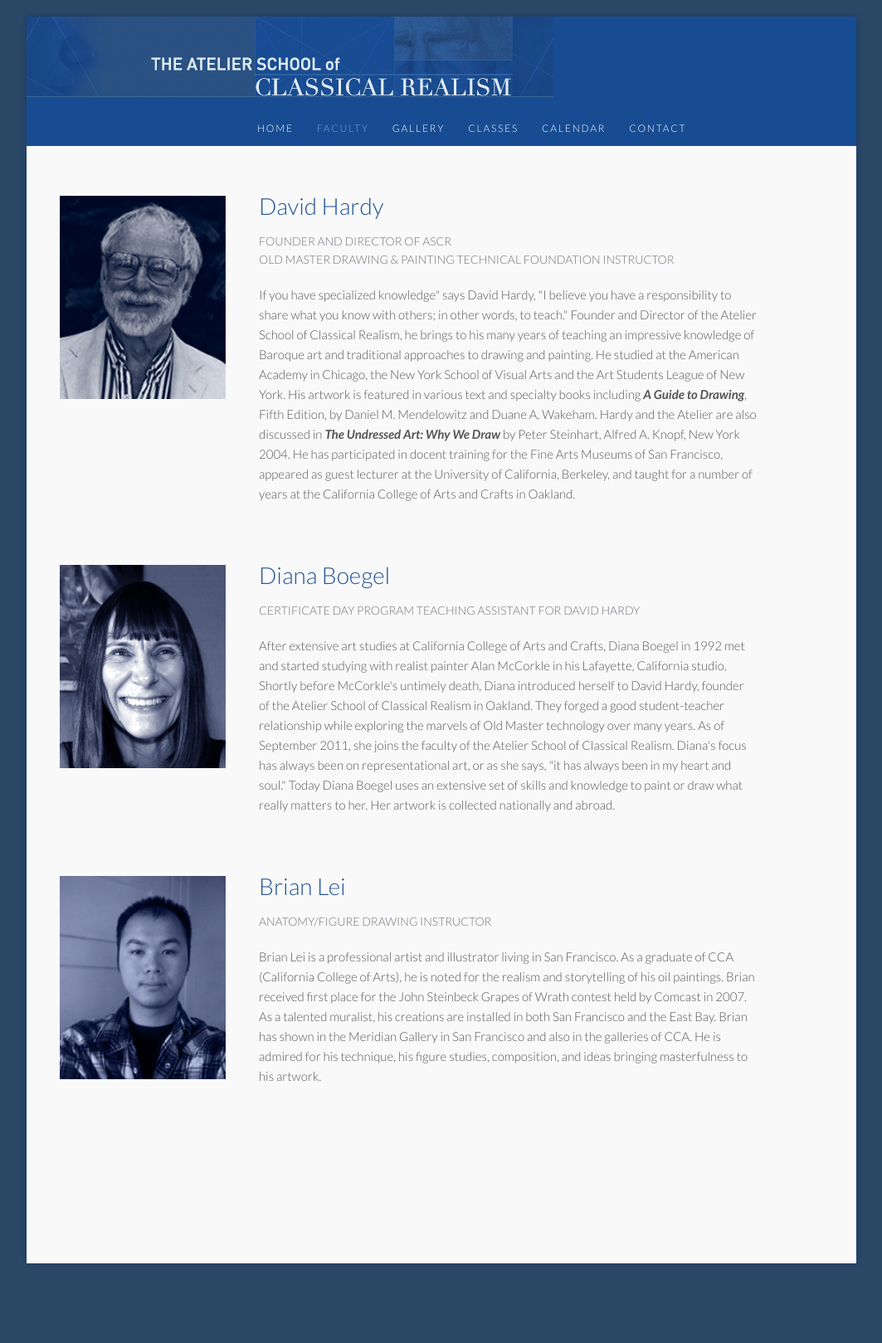
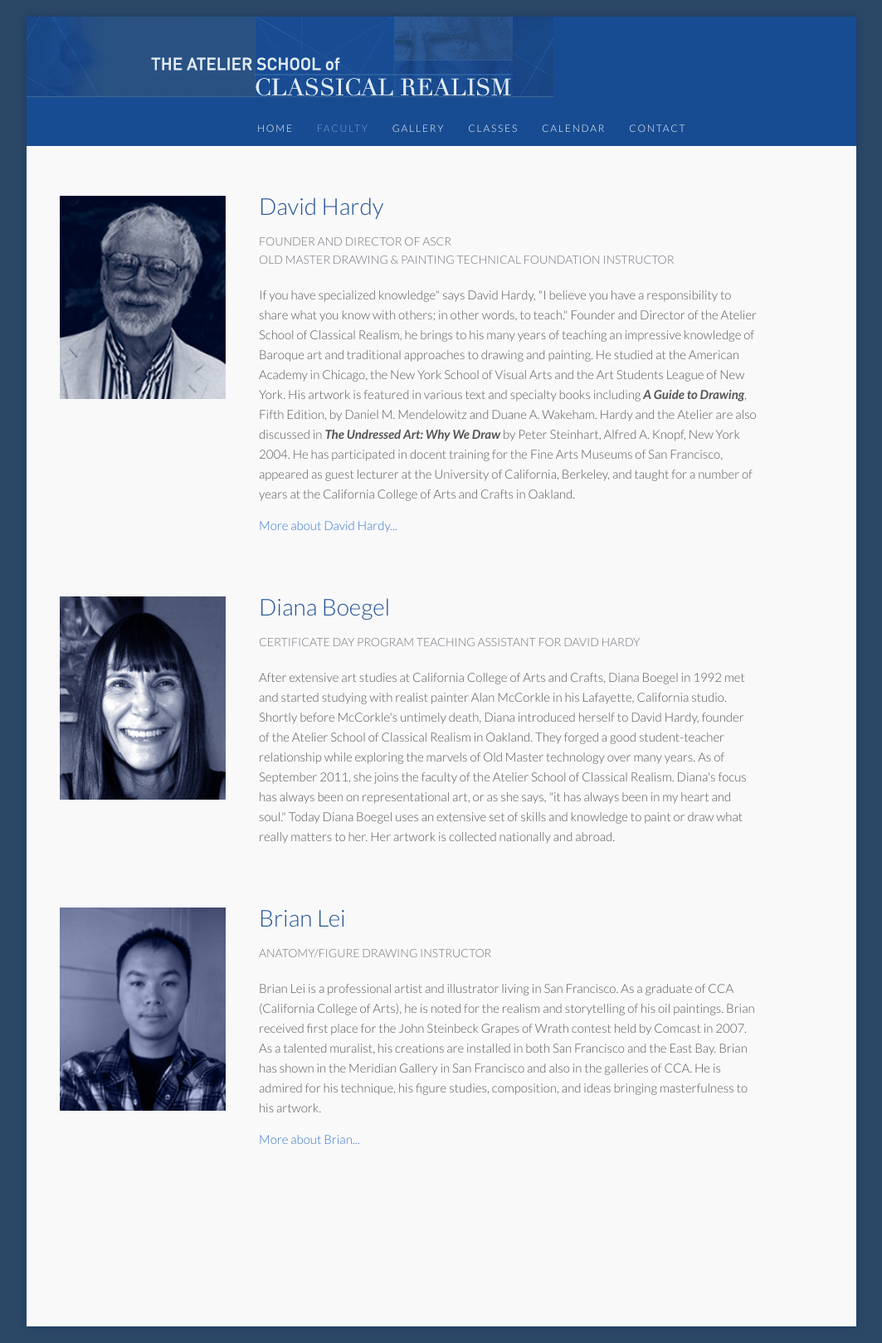
Before and after one commit to vphan/atelier, a Jekyll site: the page built from faculty.html, in a window 1280 px wide. Shown: the whole page at 83% size, without its empty margins (108-1171 px from the left). Built offline with Jekyll 4.4.1, drawn with Linux system fonts in a browser that asks for light colours; nearby versions of some CDN libraries; Markdown is read by kramdown in place of the engine named in the settings; before the commit the page ends 1543 px from its top, so only the background shows below that.

Commit message:
added links

```diff
--- a/faculty.html
+++ b/faculty.html
@@ -12,6 +12,7 @@ bodyClassName: faculty
 <h4>Founder and Director of ASCR
 <br>OLD MASTER DRAWING & PAINTING TECHNICAL FOUNDATION INSTRUCTOR </h4>
 <p>If you have specialized knowledge" says David Hardy, "I believe you have a responsibility to share what you know with others; in other words, to teach." Founder and Director of the Atelier School of Classical Realism, he brings to his many years of teaching an impressive knowledge of Baroque art and traditional approaches to drawing and painting. He studied at the American Academy in Chicago, the New York School of Visual Arts and the Art Students League of New York. His artwork is featured in various text and specialty books including <b><i>A Guide to Drawing</i></b>, Fifth Edition, by Daniel M. Mendelowitz and Duane A. Wakeham. Hardy and the Atelier are also discussed in <b><i>The Undressed Art: Why We Draw</i></b> by Peter Steinhart, Alfred A. Knopf, New York 2004. He has participated in docent training for the Fine Arts Museums of San Francisco, appeared as guest lecturer at the University of California, Berkeley, and taught for a number of years at the California College of Arts and Crafts in Oakland.</p>
+<p><a href="http://www.davidhardy.net/" target="_blank">More about David Hardy...</a></p>
 </div>
 
 <div class="section">
@@ -29,5 +30,6 @@ bodyClassName: faculty
 <h3>Brian Lei</h3>
 <h4>ANATOMY/FIGURE DRAWING INSTRUCTOR</h4>
 <p>Brian Lei is a professional artist and illustrator living in San Francisco. As a graduate of CCA (California College of Arts), he is noted for the realism and storytelling of his oil paintings. Brian received first place for the John Steinbeck Grapes of Wrath contest held by Comcast in 2007. As a talented muralist, his creations are installed in both San Francisco and the East Bay. Brian has shown in the Meridian Gallery in San Francisco and also in the galleries of CCA. He is admired for his technique, his figure studies, composition, and ideas bringing masterfulness to his artwork.</p>
+<p><a href="http://brianlei.com/" target="_blank">More about Brian...</a></p>
 </div>
 </div>
```
Also changed, not shown: 1 other file.
